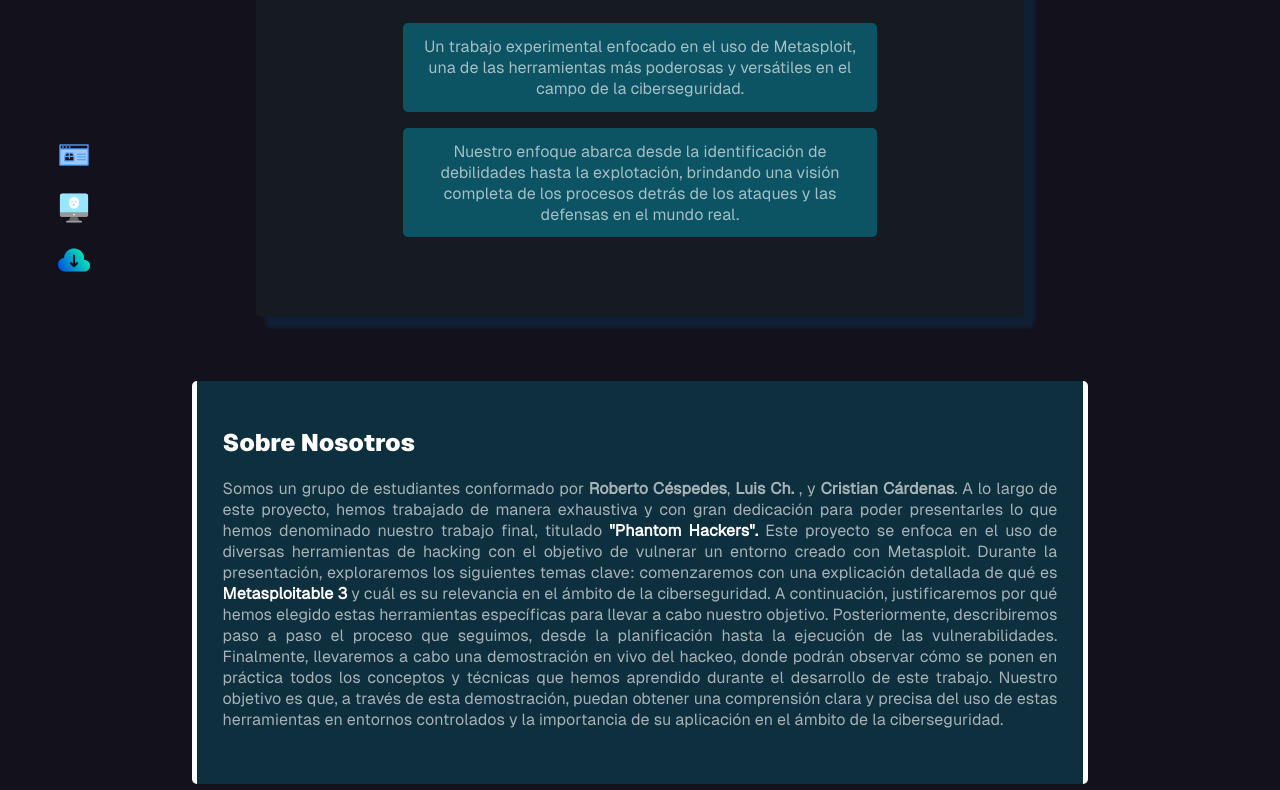
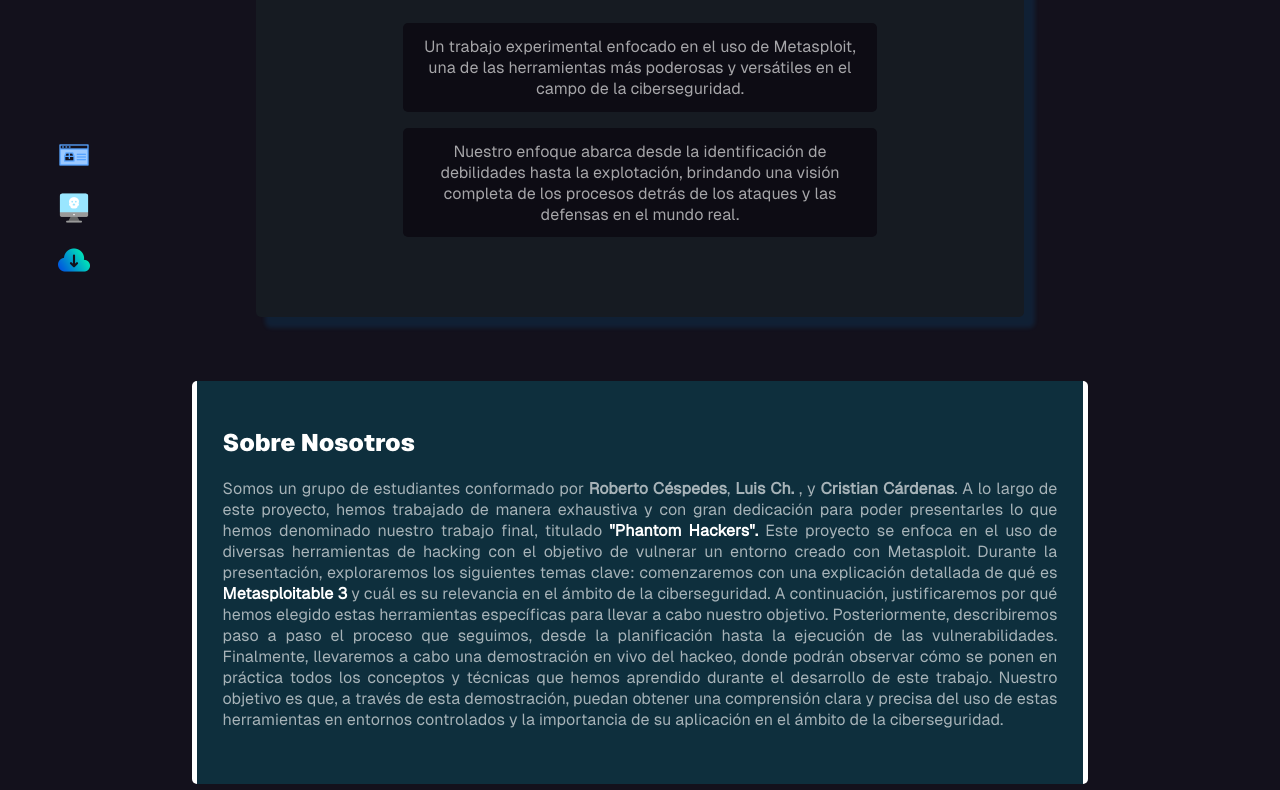
Before and after one commit to ikerchborn/phatom, a plain HTML site: page phatom/index.html in a window 1280 px wide. Shown: the part 276-1066 px from the top of the page. Drawn offline with Linux system fonts and the light colour scheme.

Commit message:
Update style.css

```diff
--- a/phatom/asets/style.css
+++ b/phatom/asets/style.css
@@ -113,7 +113,7 @@ b{color: white;}
     align-items: center;
     font-size: 100%;
     width: 70%;
-    background-color:#038ea67c ;
+    background-color: #0D0C14;
     border-radius: 5px;
     padding: 2%;
     position: relative;
```
